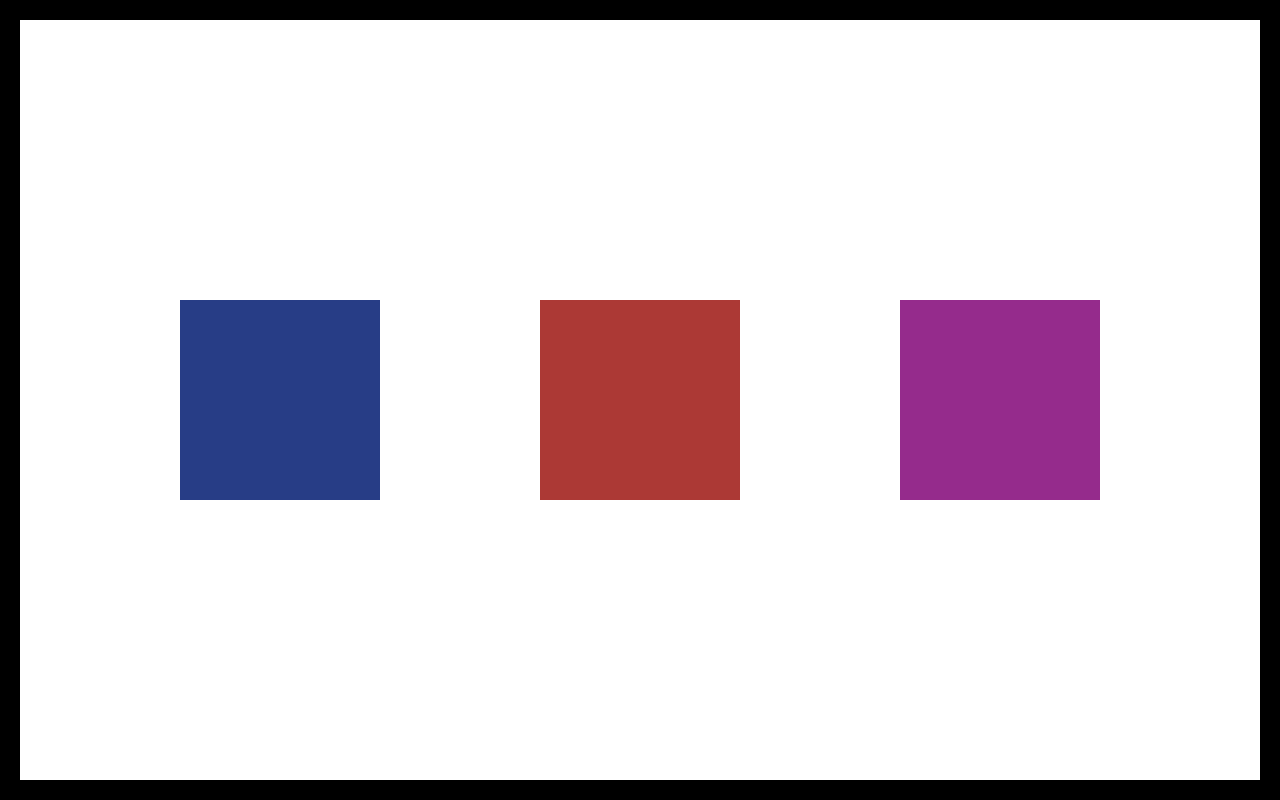
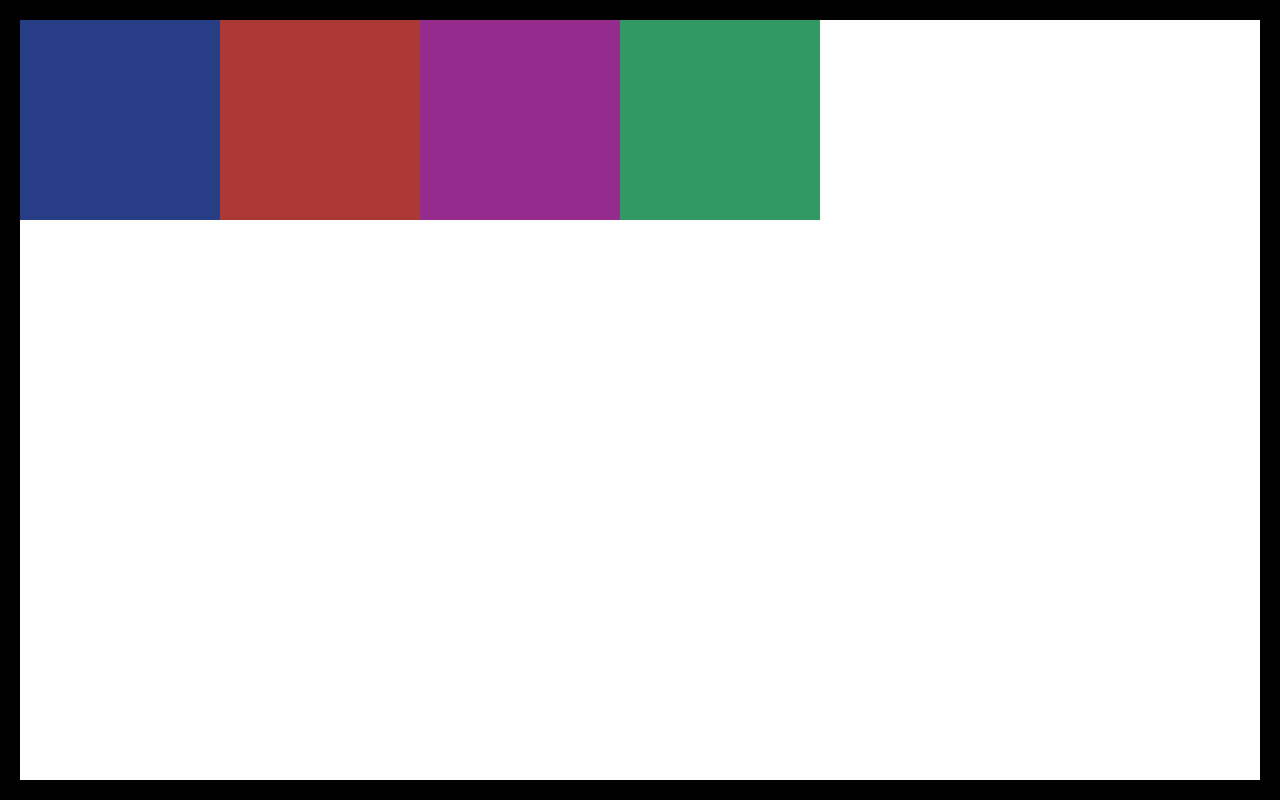
Before and after one commit to david204code/CSS-Flexbox, a plain HTML site: page index.html in a window 1280 px wide. Drawn offline with Linux system fonts and the light colour scheme.

Commit message:
flex-wrap: wrap.... dyamic align child item to the next line base on screen size

```diff
--- a/index.html
+++ b/index.html
@@ -12,6 +12,7 @@
         <div class="child1"></div>
         <div class="child2"></div>
         <div class="child3"></div>
+        <div class="child4"></div>
     </div>
 
 </body>
--- a/style.css
+++ b/style.css
@@ -8,9 +8,7 @@
     height: 100vh;
     border: 20px solid rgb(0,0,0);
     display: flex;
-    flex-direction: row;
-    justify-content: space-evenly;
-    align-items: center;
+    flex-wrap: wrap;
 }
 
 .child1{
@@ -30,3 +28,9 @@
     height: 200px;
     background: rgb(149,43,140);
 }
+
+.child4{
+    width: 200px;
+    height: 200px;
+    background: rgb(48, 153, 100);
+}
```
